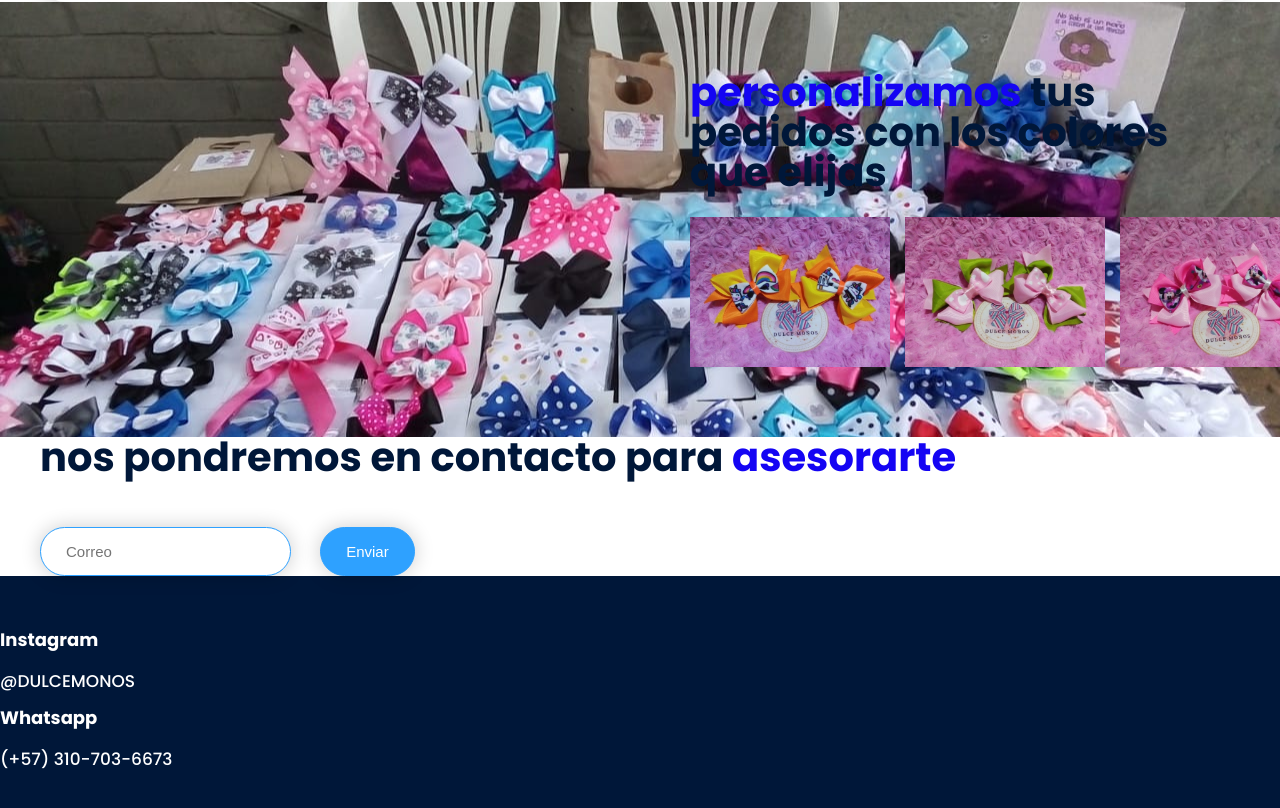
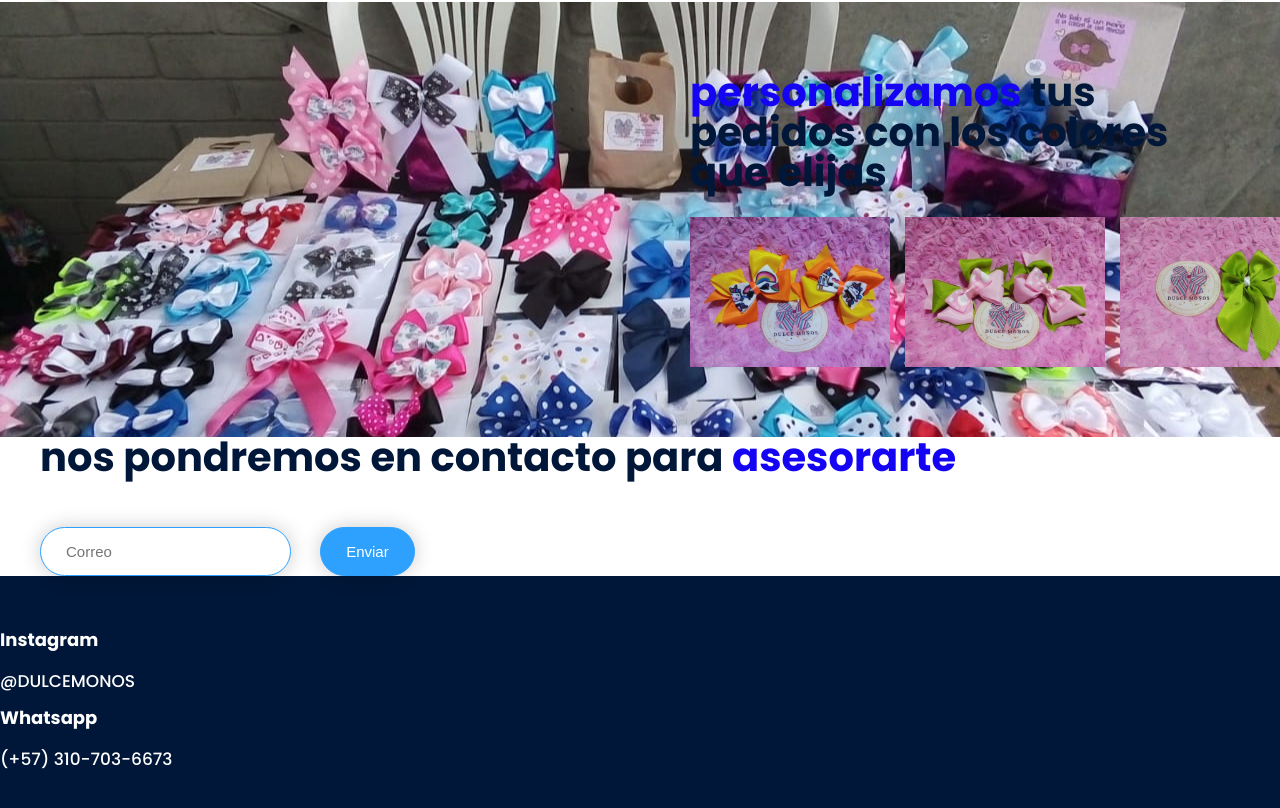
Before and after one commit to afagudelo94/proyecto1.github.io, a plain HTML site: page index.html in a window 1280 px wide. Shown: the part 2351-3159 px from the top of the page. Drawn offline with Linux system fonts and the light colour scheme.

Commit message:
se cambia foto linea 127

```diff
--- a/index.html
+++ b/index.html
@@ -124,7 +124,7 @@
                 <div class="img-content">
                     <img src="/images/8.jpeg" alt="">
                     <img src="/images/9.jpeg" alt="">
-                    <img src="/images/10.jpeg" alt="">
+                    <img src="/images/11.jpeg" alt="">
                 </div>
             </div>
 
```
